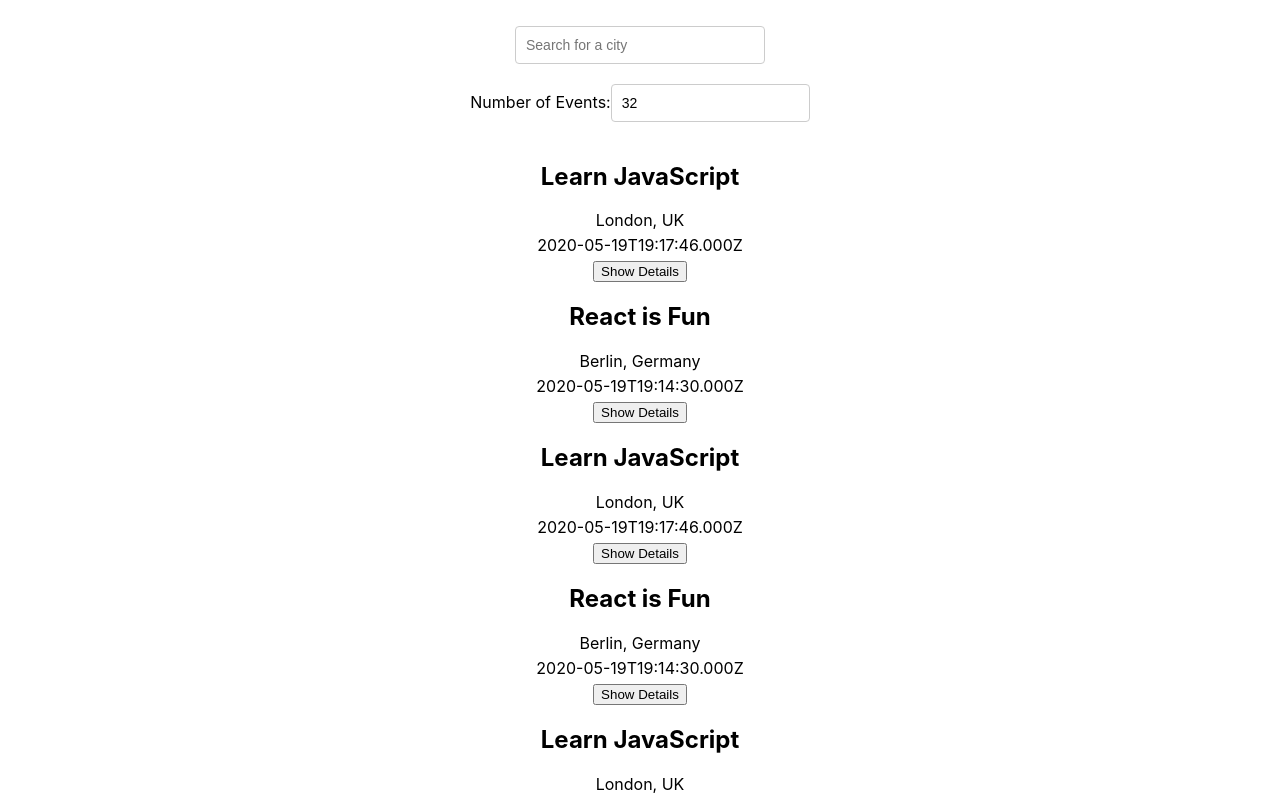
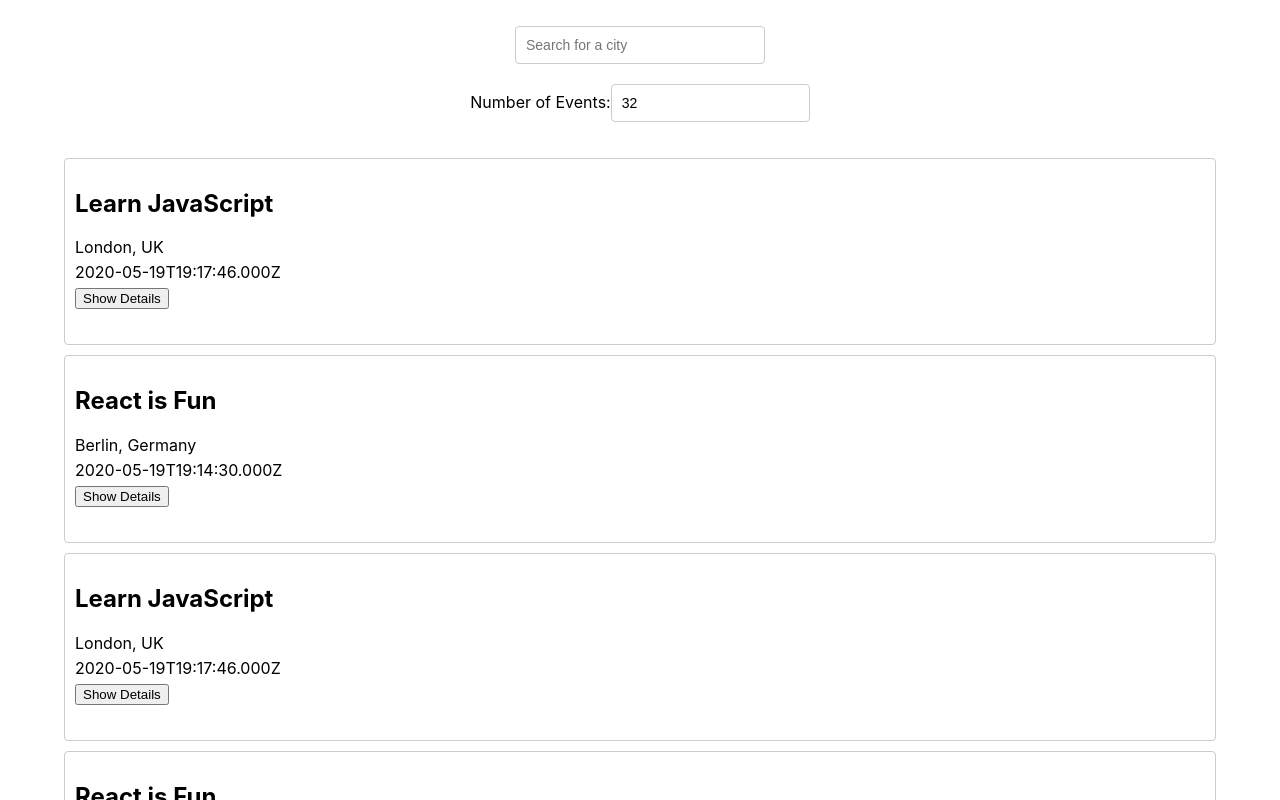
Before and after one commit to annyong1/meet-app, a React (Create React App) app: page / in a window 1280 px wide. Shown: the top 800 px of the page. Built offline with nearby package versions, Linux system fonts and the light colour scheme; what atatus-spa would draw is missing.

Commit message:
4.6 fix final

```diff
--- a/src/components/Event.js
+++ b/src/components/Event.js
@@ -5,7 +5,7 @@ import { useState } from "react";
 const Event = ({ event }) => {
   const [showDetails, setShowDetails] = useState(false);
   return (
-    <li>
+    <li className="event">
       <div className="eventSummary">
         <h2>{event.summary}</h2>
         <p>{event.location}</p>
```
Also changed, not shown: 1 other file (tests, documents, lock files or other folders).
